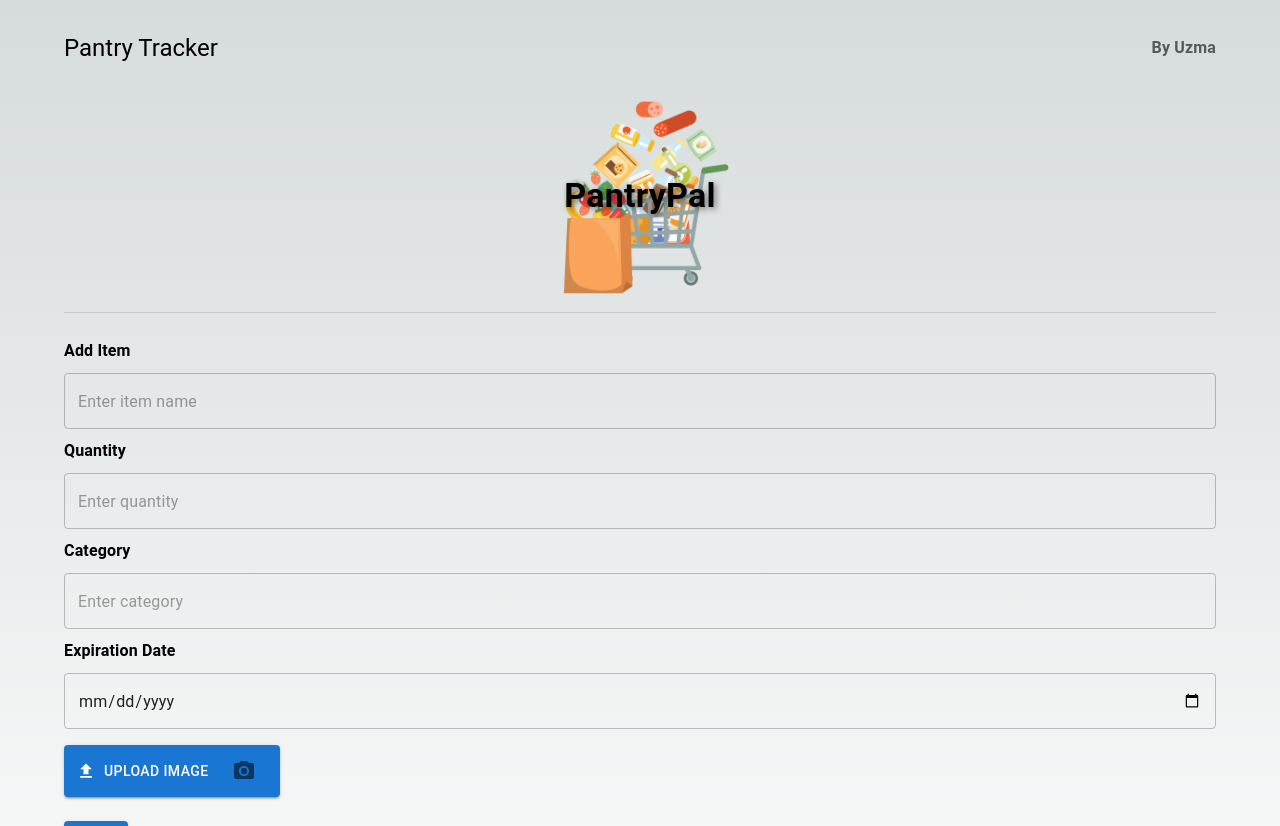
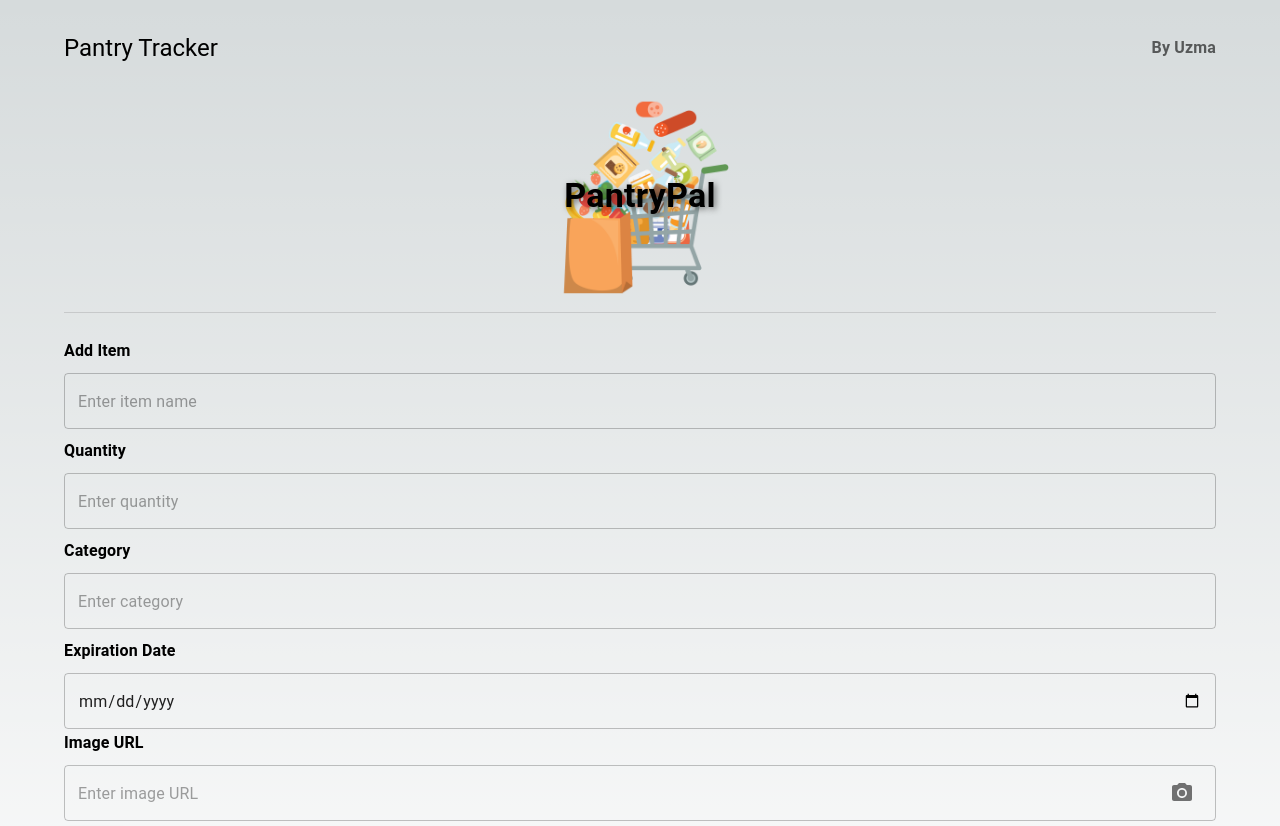
Before and after one commit to uzmahamid01/PanApp, a Next.js app in the folder pantry_tracker/: page / in a window 1280 px wide. Shown: the top 826 px of the page. Built offline with nearby package versions, Linux system fonts and the light colour scheme; no server answers; the database is empty.

Commit message:
small change added

```diff
--- a/pantry_tracker/app/page.js
+++ b/pantry_tracker/app/page.js
@@ -375,7 +375,7 @@ export default function Home() {
             {/* <Button variant="contained" component="label" onClick={handleOpenImageDialog}>
                 Upload Image
             </Button> */}
-            <Box sx={{ display: 'flex', alignItems: 'center', mb: 2, mt: 2 }}>
+            {/* <Box sx={{ display: 'flex', alignItems: 'center', mb: 2, mt: 2 }}>
               <Button variant="contained" component="label" onClick={handleOpenImageDialog} startIcon={<FileUploadIcon />}>
                 Upload Image
                 <input type="file" hidden onChange={handleImageUpload} />
@@ -383,9 +383,9 @@ export default function Home() {
                   <CameraAltIcon />
                 </IconButton>
               </Button>
-            </Box>
+            </Box> */}
 
-            {/* <Typography variant="subtitle1" sx={{ marginBottom: 1, fontWeight: 'bold' }}>Image URL</Typography>
+            <Typography variant="subtitle1" sx={{ marginBottom: 1, fontWeight: 'bold' }}>Image URL</Typography>
             <TextField
               id="image-url"
               fullWidth
@@ -402,7 +402,7 @@ export default function Home() {
                   </InputAdornment>
                 )
               }}
-            /> */}
+            />
             <Button variant="contained" sx={{ marginTop: 1 }} onClick={editingItem ? handleSaveUpdate : handleAddItem}>
               {editingItem ? 'Save Changes' : 'Add'}
             </Button>
```
